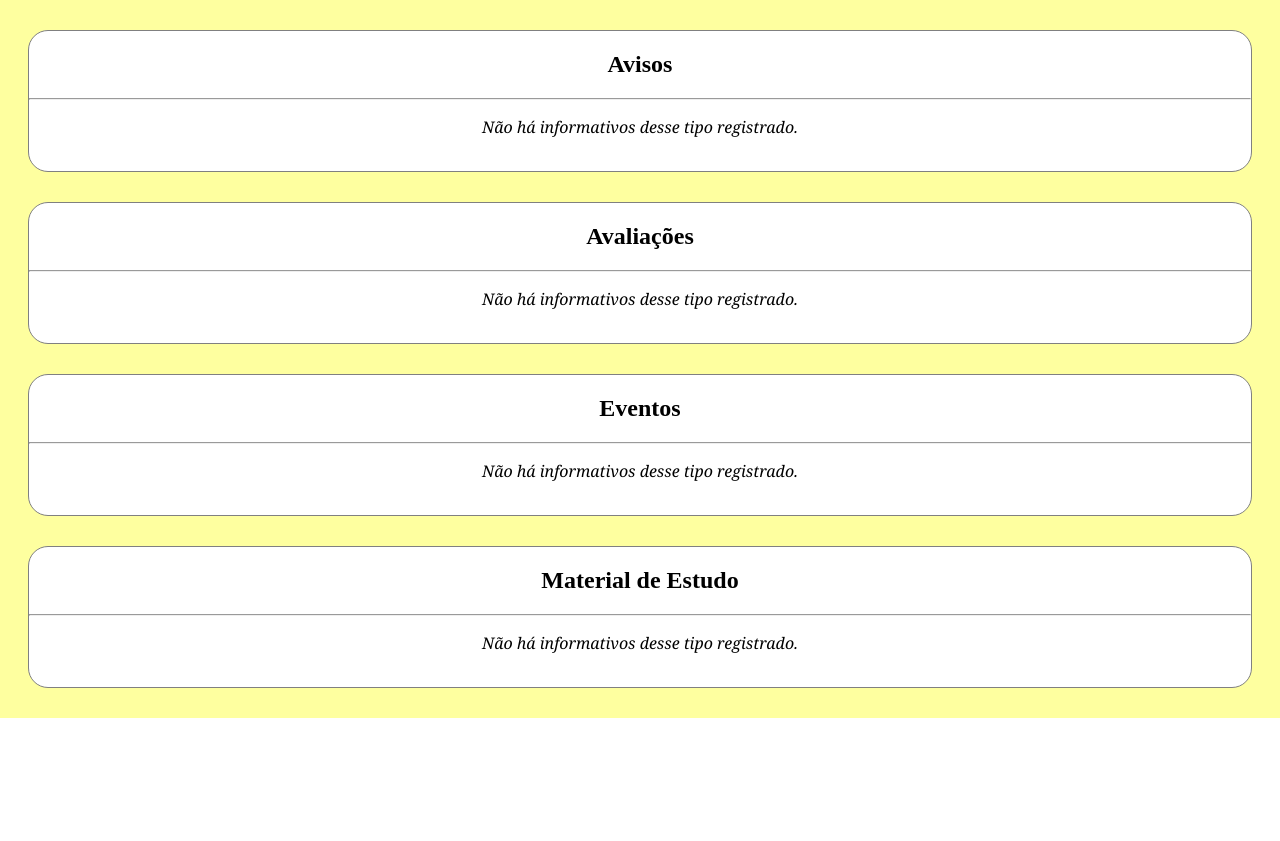
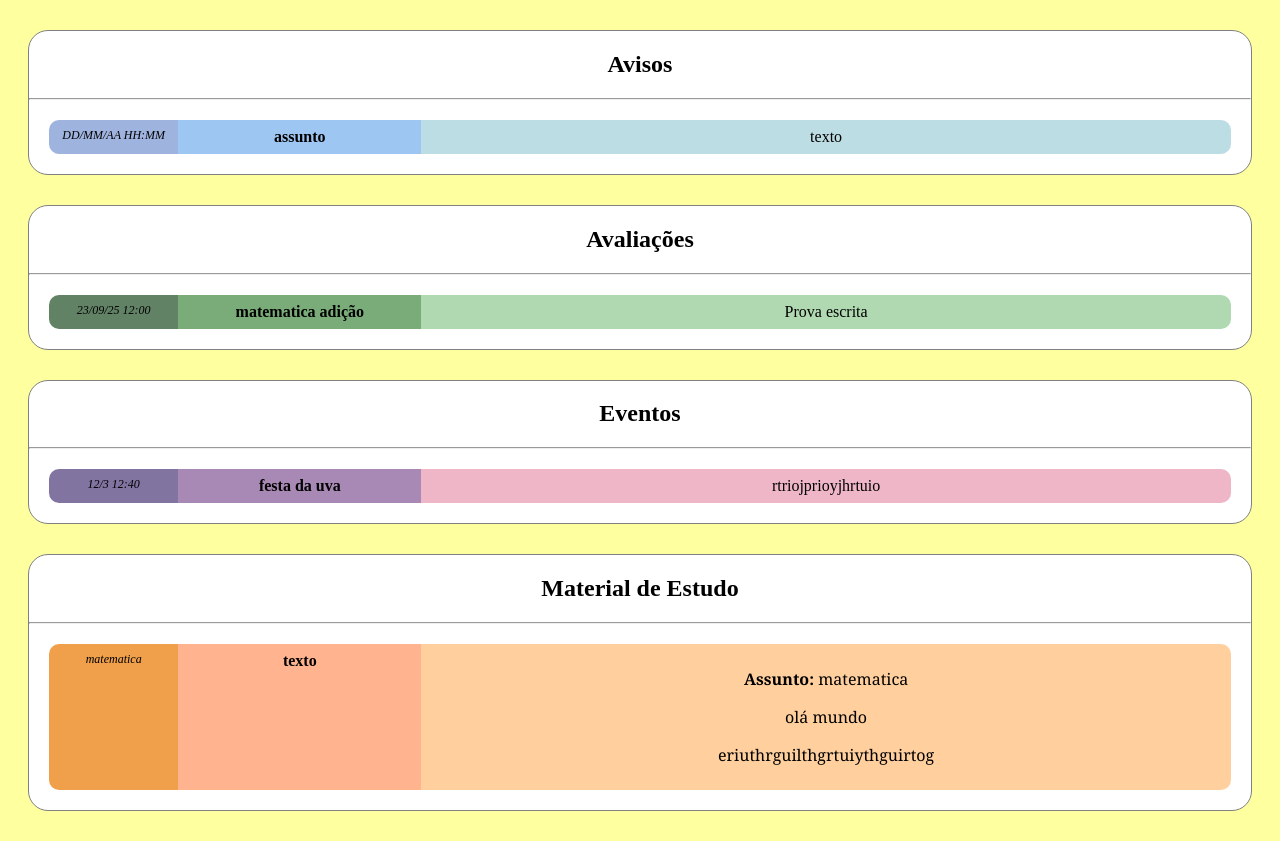
Before and after one commit to BrennoGithub/portalavisos, a Flask app: page /usuario-comun in a window 1280 px wide. Shown: the part 102-943 px from the top of the page. Before the commit the page ends 820 px from the top, so only its background shows below. Run offline with Flask 3, Linux system fonts and the light colour scheme; grey boxes are pictures that could not be loaded.

Commit message:
Criação das funções Delete e mudança na formatação dos informativos

```diff
--- a/CRUD/Delete.py
+++ b/CRUD/Delete.py
@@ -1 +1,5 @@
 #Funções DELETE
+def deletaAvisos(ID, lista_informativos):
+    for iten in range(1, len(lista_informativos)+1):
+        if lista_informativos[-iten]['tipo'] == 'aviso' and lista_informativos[-iten]["ID_aviso"] == ID:
+            del lista_informativos[-iten]
--- a/dados/lista_informativos.py
+++ b/dados/lista_informativos.py
@@ -1,8 +1,53 @@
 #lista de ids de avisos
 lista_id_informativos = []
-lista_informativos = []
+lista_informativos = [{
+    "ID_turma": 1,
+    "ID_aviso": "id",
+    "tipo": "aviso",
+    "data": "DD/MM/AA",
+    "hora": "HH:MM",
+    "assunto": "assunto",
+    "texto": "texto"
+    },
+    {
+    "ID_turma": 1,
+    "ID_avaliacao": "id",
+    "tipo": "avaliacao",
+    "materia": "matematica",
+    "assunto": "adição",
+    "data_avaliacao": "23/09/25",
+    "hora_avaliacao": "12:00",
+    "descricao": "Prova escrita"
+    },
+    {
+    "ID_turma": 1,
+    "ID_material": "id",
+    "tipo": "material",
+    "tipo_material": "texto",
+    "material": "olá mundo",
+    "materia": "matematica",
+    "assunto": "matematica",
+    "descricao": "eriuthrguilthgrtuiythguirtog"
+    },
+    {
+    "ID_turma": 1,
+    "ID_evento": "id",
+    "tipo": "evento",
+    "nome": "festa da uva",
+    "data_evento": "12/3",
+    "hora_evento": "12:40",
+    "descricao": "rtriojprioyjhrtuio"
+    }]
 
 '''
+{
+        "avisos":[],
+        "avaliacoes":[],
+        "eventos":[],
+        "material":[]
+    }
+
+
  {
     "ID_turma": 1,
     "ID_aviso": "id",
--- a/static/css/estilo_avisos.css
+++ b/static/css/estilo_avisos.css
@@ -82,7 +82,7 @@ textarea{
     display: block;
 }
 
-.estilo_dataAviso{
+.primeira_area{
     width: 10%;
     background-color: #9FB3DF;
     border-radius: 10px 0px 0px 10px;
@@ -91,7 +91,7 @@ textarea{
     font-size: 12px;
 }
 
-.estilo_assuntoAviso{
+.segunda_area{
     width: 20%;
     background-color: #9EC6F3;
     padding: 8px;
@@ -99,78 +99,25 @@ textarea{
 
 }
 
-.estilo_textoAviso{
+.terceira_area{
     width: 70%;
     background-color: #BDDDE4;
     border-radius: 0px 10px 10px 0px;
     padding: 8px;
 }
 
-.estilo_dataAvaliacao{
-     width: 10%;
-    background-color: #618264;
-    border-radius: 10px 0px 0px 10px;
-    padding: 8px;
-    font-style: italic;
-    font-size: 12px;
-}
+.azul_1{ background-color: #9FB3DF; }
+.azul_2{ background-color: #9EC6F3; }
+.azul_3{ background-color: #BDDDE4; }
 
-.estilo_assuntoAvaliacao{
-    width: 20%;
-    background-color: #79AC78;
-    padding: 8px;
-    font-weight: bold;
-}
+.verde_1{ background-color: #618264; }
+.verde_2{ background-color: #79AC78; }
+.verde_3{ background-color: #B0D9B1; }
 
-.estilo_textoAvaliacao{
-    width: 70%;
-    background-color: #B0D9B1;
-    border-radius: 0px 10px 10px 0px;
-    padding: 8px;
-}
+.laranja_1{ background-color: #F0A04B; }
+.laranja_2{ background-color: #FFB38E; }
+.laranja_3{ background-color: #FFCF9D; }
 
-.estilo_dataMaterial{
-    width: 10%;
-    background-color: #F0A04B;
-    border-radius: 10px 0px 0px 10px;
-    padding: 8px;
-    font-style: italic;
-    font-size: 12px;
-}
-
-.estilo_assuntoMaterial{
-    width: 20%;
-    background-color: #FFB38E;
-    padding: 8px;
-    font-weight: bold;
-}
-
-.estilo_textoMaterial{
-    width: 70%;
-    background-color: #FFCF9D;
-    border-radius: 0px 10px 10px 0px;
-    padding: 8px;
-}
-
-.estilo_dataEvento{
-    width: 10%;
-    background-color: #8174A0;
-    border-radius: 10px 0px 0px 10px;
-    padding: 8px;
-    font-style: italic;
-    font-size: 12px;
-}
-
-.estilo_assuntoEvento{
-    width: 20%;
-    background-color: #A888B5;
-    padding: 8px;
-    font-weight: bold;
-}
-
-.estilo_textoEvento{
-    width: 70%;
-    background-color: #EFB6C8;
-    border-radius: 0px 10px 10px 0px;
-    padding: 8px;
-}
+.roxo_1{ background-color: #8174A0; }
+.roxo_2{ background-color: #A888B5; }
+.roxo_3{ background-color: #EFB6C8; }
--- a/static/js/exibicao_avisos.js
+++ b/static/js/exibicao_avisos.js
@@ -15,9 +15,9 @@ if (exibicaoAvisos) {
         let avisos = ``;
         for(const x of lista_avisos){
             avisos = `<div class="estilo_aviso">
-                    <div class="estilo_dataAviso">${x['data']} ${x['hora']}</div>
-                    <div class="estilo_assuntoAviso">${String(x['assunto'])}</div>
-                    <div class="estilo_textoAviso">${String(x['texto'])}</div>
+                    <div class="primeira_area  azul_1">${x['data']} ${x['hora']}</div>
+                    <div class="segunda_area  azul_2">${String(x['assunto'])}</div>
+                    <div class="terceira_area  azul_3">${String(x['texto'])}</div>
                  </div>`+avisos;
         };
         exibicaoAvisos.innerHTML = avisos;
@@ -36,9 +36,9 @@ if(exibicaoAvalicoes){
         let avaliacoes = ``;
         for(const x of lista_avaliacoes){
             avaliacoes = `<div class="estilo_aviso">
-                         <div class="estilo_dataAvaliacao">${x['data_avaliacao']} ${x['hora_avaliacao']}</div>
-                         <div class="estilo_assuntoAvaliacao">${x['materia']} ${String(x['assunto'])}</div>
-                         <div class="estilo_textoAvaliacao">${String(x['descricao'])}</div>
+                         <div class="primeira_area verde_1">${x['data_avaliacao']} ${x['hora_avaliacao']}</div>
+                         <div class="segunda_area  verde_2">${x['materia']} ${String(x['assunto'])}</div>
+                         <div class="terceira_area  verde_3">${String(x['descricao'])}</div>
                       </div>`+avaliacoes;
     };
         exibicaoAvalicoes.innerHTML = avaliacoes;
@@ -57,9 +57,9 @@ if(exibicaoMateriais){
         let materiais = ``;
         for(const x of lista_materiais){
             materiais = `<div class="estilo_aviso">
-                         <div class="estilo_dataMaterial">${x['materia']}</div>
-                         <div class="estilo_assuntoMaterial">${x['tipo_material']}</div>
-                         <div class="estilo_textoMaterial">
+                         <div class="primeira_area laranja_1">${x['materia']}</div>
+                         <div class="segunda_area laranja_2">${x['tipo_material']}</div>
+                         <div class="terceira_area laranja_3">
                             <p><strong>Assunto:</strong> ${x['assunto']}</p>
                             <p>${String(x['material'])}</p>
                             <p>${String(x['descricao'])}</p>
@@ -82,9 +82,9 @@ if(exibicaoEventos){
         let eventos = ``;
         for(const x of lista_eventos){
             eventos = `<div class="estilo_aviso">
-                         <div class="estilo_dataEvento">${x['data_evento']} ${x['hora_evento']}</div>
-                         <div class="estilo_assuntoEvento">${String(x['nome'])}</div>
-                         <div class="estilo_textoEvento">${String(x['descricao'])}</div>
+                         <div class="primeira_area roxo_1">${x['data_evento']} ${x['hora_evento']}</div>
+                         <div class="segunda_area  roxo_2">${String(x['nome'])}</div>
+                         <div class="terceira_area  roxo_3">${String(x['descricao'])}</div>
                       </div>`+eventos;
         };
         exibicaoEventos.innerHTML = eventos;
--- a/templates/form_avisos.html
+++ b/templates/form_avisos.html
@@ -7,7 +7,7 @@
     <link rel="stylesheet" href="{{ url_for('static', filename='css/estilo_global.css') }}">
     <link rel="stylesheet" href="{{ url_for('static', filename='css/estilo_barraLateral.css') }}">
     <link rel="stylesheet" href="{{ url_for('static', filename='css/estilo_avisos.css') }}">
-
+    <link rel="shortcut icon" href="{{ url_for('static', filename='icones/portal.ico') }}" type="image/x-icon">
 </head>
 <body>
     <div id="mySidebar" class="sidebar">
--- a/templates/tela_comun.html
+++ b/templates/tela_comun.html
@@ -8,6 +8,7 @@
     <link rel="stylesheet" href="{{ url_for('static', filename='css/estilo_global.css') }}">
     <link rel="stylesheet" href="{{ url_for('static', filename='css/estilo_barraLateral.css') }}">
     <link rel="stylesheet" href="{{ url_for('static', filename='css/estilo_avisos.css') }}">
+    <link rel="shortcut icon" href="{{ url_for('static', filename='icones/portal.ico') }}" type="image/x-icon">
 </head>
 <body>
     <div id="mySidebar" class="sidebar">
--- a/templates/tela_lideres.html
+++ b/templates/tela_lideres.html
@@ -8,6 +8,7 @@
     <link rel="stylesheet" href="{{ url_for('static', filename='css/estilo_global.css') }}">
     <link rel="stylesheet" href="{{ url_for('static', filename='css/estilo_barraLateral.css') }}">
     <link rel="stylesheet" href="{{ url_for('static', filename='css/estilo_avisos.css') }}">
+    <link rel="shortcut icon" href="{{ url_for('static', filename='icones/portal.ico') }}" type="image/x-icon">
 </head>
 <body>
     <div id="mySidebar" class="sidebar">
```
Also changed, not shown: static/icones/portal.ico (added).
